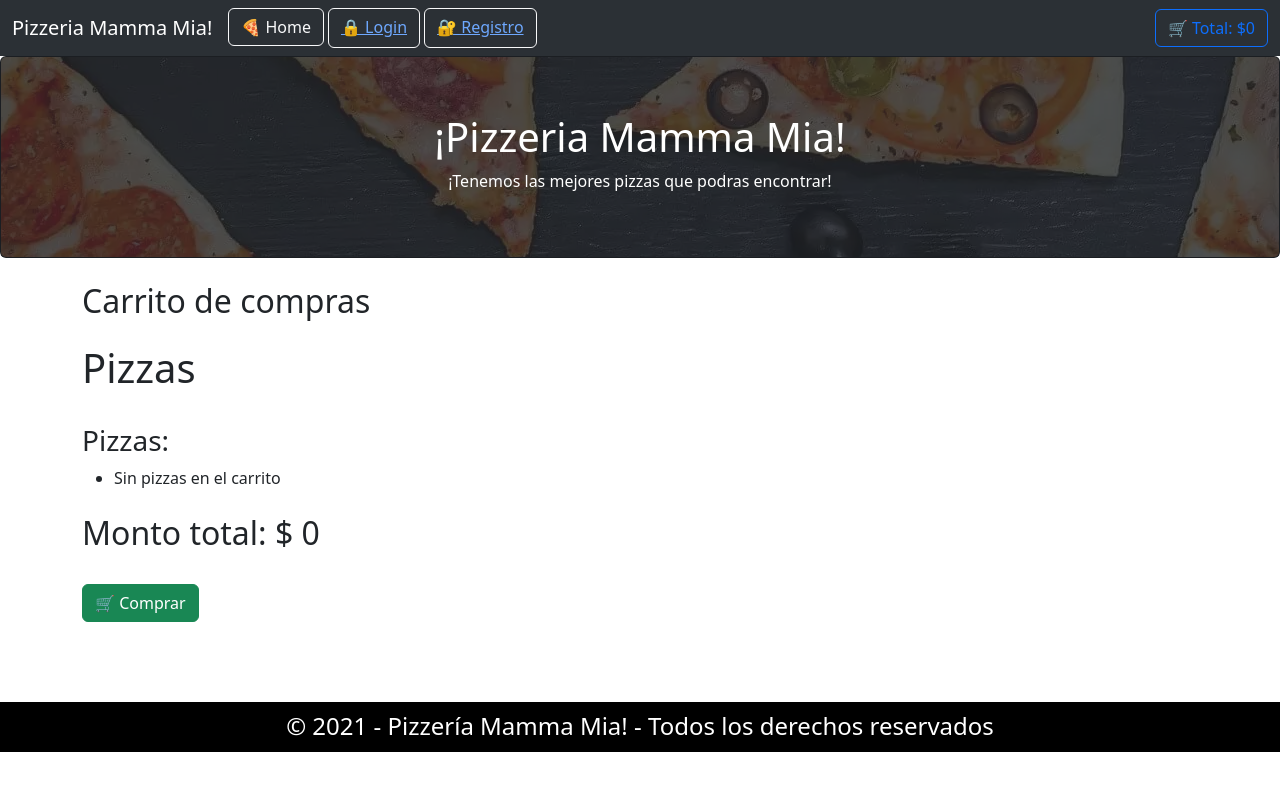
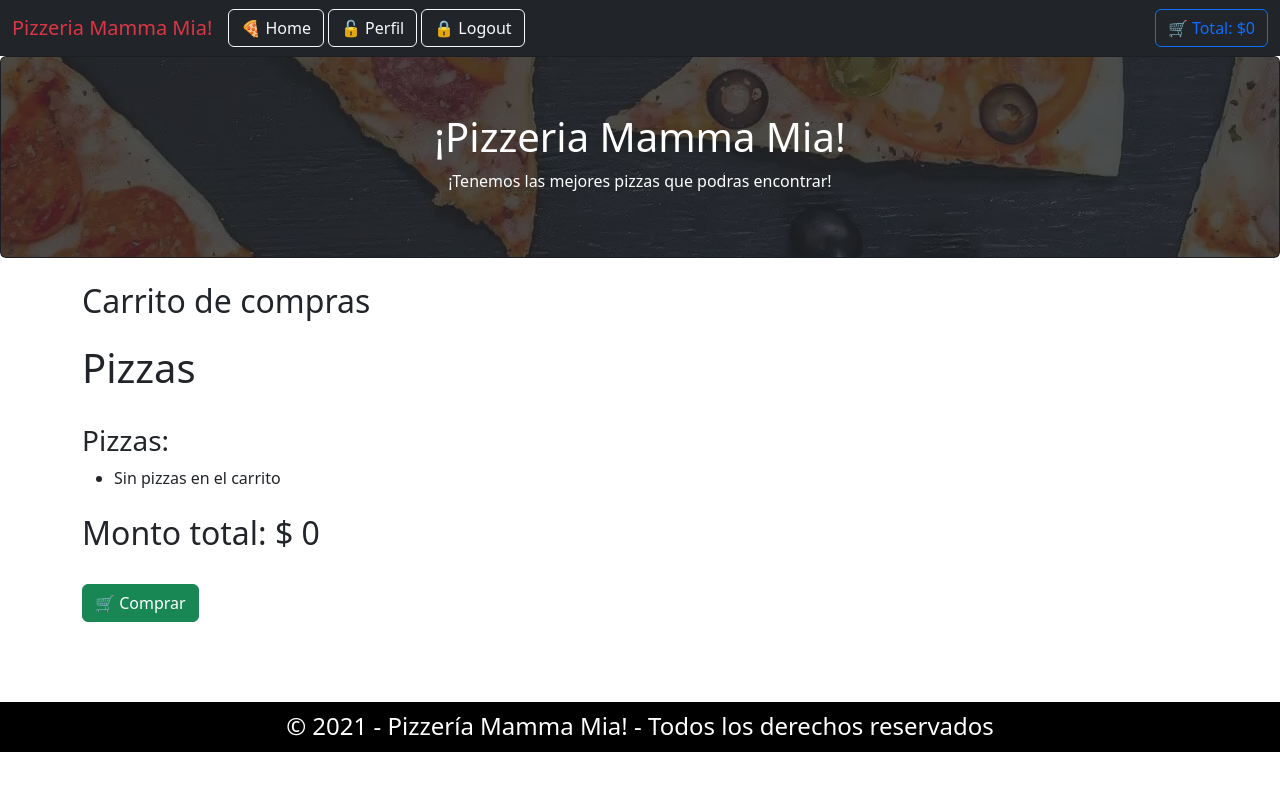
Before and after one commit to Jvegacerda/react-api, a React (Vite) app in the folder react/: page /cart in a window 1280 px wide. Shown: the top 790 px of the page. Built offline with nearby package versions, Linux system fonts and the light colour scheme.

Commit message:
agregados useparams para id de pizza dentro de cardpizza.jsx y pizza.jsx con validacion de token con Usercontect.jsx en navbar, y redireccion segun estado de token true o false en app, mismo token asignado a cart.jsx para si token es false desactivar botton comprar

```diff
--- a/react/components/CardPizza.jsx
+++ b/react/components/CardPizza.jsx
@@ -1,9 +1,11 @@
-import React from 'react'
+import React from 'react';
 import Button from 'react-bootstrap/Button';
 import Card from 'react-bootstrap/Card';
+import { Link } from 'react-router-dom';
 
-export default function CardPizza(props) {
-  const { name, img, ingredients, price, onAddToCart } = props;
+export default function CardPizza({ id, name, img, ingredients, price, onAddToCart }) {
+
+  console.log(id)
 
     return (
         <Card className='mt-4' style={{ width: '25rem' }}>
@@ -21,9 +23,12 @@ export default function CardPizza(props) {
                 </Card.Text>
                 <hr />
                 <h5 className='ms-5'>Precio: ${price}</h5>
+                <Link to={`/pizza/${id}`}>
                     <Button variant="outline-dark" className="ms-5">Ver Más 👀</Button>
+                </Link>
                 <Button variant="dark" className="ms-5" onClick={onAddToCart}>Añadir 🛒</Button>
             </Card.Body>
         </Card>
     );
+
 }
--- a/react/components/navbar.jsx
+++ b/react/components/navbar.jsx
@@ -5,29 +5,39 @@ import Form from 'react-bootstrap/Form';
 import Nav from 'react-bootstrap/Nav';
 import Navbar from 'react-bootstrap/Navbar';
 import { Link } from 'react-router-dom';
-import { useCart } from "../src/context/cartcontext";
+import { useCart } from '../src/context/cartcontext';
+import { useUser } from '../src/context/UserContext';
 // poner atencion a rutas que estan en subcarpetas para no perder horas en errores, no es "../context/cartcontext"
 
 function Producto() {
+  const { token, logout } = useUser(); // Extraer token y logout del contexto
   const { getTotalAmount } = useCart();
-  const token = false; // Simula el estado del token para cambiar entre login/profile register/logout
 
   return (
-    <Navbar bg="dark" data-bs-theme="dark" expand="lg" className="bg-body-tertiary">
+    <Navbar bg="dark" expand="lg" className="bg-dark">
       <Container fluid>
-        <Navbar.Brand href="#">Pizzeria Mamma Mia!</Navbar.Brand>
+        <Navbar.Brand  className="text-danger">Pizzeria Mamma Mia!</Navbar.Brand>
         <Navbar.Toggle aria-controls="navbarScroll" />
         <Navbar.Collapse id="navbarScroll">
-          <Nav className="me-auto my-2 my-lg-0" style={{ maxHeight: '40px' }} navbarScroll>
+          <Nav className="me-auto">
             <Link to="/">
               <Button variant="outline-light" className="me-1">🍕 Home</Button>
             </Link>
-            <Button variant="outline-light" className="me-1">
-              {token === false ? ( <Link to="/login"><p>🔒 Login</p></Link>) : (<Link to="/profile"><p>🔓 Perfil</p></Link>)}
-            </Button>
-            <Button variant="outline-light" className="me-1">
-              {token === false ? (<Link to="/register"><p>🔐 Registro</p></Link>) : (<Link to="/logout"><p>🔒 Logout</p></Link>)}
-            </Button>
+            {token ? (
+              <>
+                <Link to="/profile">
+                  <Button variant="outline-light" className="me-1">🔓 Perfil</Button>
+                </Link>
+                <Button variant="outline-light" className="me-1" onClick={logout}>🔒 Logout </Button>
+              </>) : (<>
+                <Link to="/login">
+                  <Button variant="outline-light" className="me-1">🔒 Login</Button>
+                </Link>
+                <Link to="/register">
+                  <Button variant="outline-light" className="me-1">🔐 Registro</Button>
+                </Link>
+              </>
+            )}
           </Nav>
           <Form className="d-flex">
             <Link to="/cart">
--- a/react/src/App.jsx
+++ b/react/src/App.jsx
@@ -7,35 +7,46 @@ import Home from './pages/home';
 import Register from './pages/Register';
 import Login from './pages/Login';
 import Pizza from './pages/pizza';
-import { BrowserRouter, Route, Routes } from 'react-router-dom';
+import { BrowserRouter, Route, Routes, Navigate } from 'react-router-dom';
 import { Profile } from './pages/profile';
 import Header from '../components/Header';
 import { NotFound } from './pages/NotFound';
 import { CartProvider } from './context/cartcontext';
+import { UserProvider, useUser } from './context/UserContext';
+
+// Componente para manejar las rutas protegidas
+function ProtectedRoutes() {
+  const { token } = useUser();
+
+  return (
+    <Routes>
+      <Route path='/' element={<Home />} />
+      <Route path='/register' element={token ? <Navigate to='/' /> : <Register />} />
+      <Route path='/login' element={token ? <Navigate to='/' /> : <Login />} />
+      <Route path='/cart' element={<Cart />} />
+      <Route path='/pizza/:id' element={<Pizza />} />
+      <Route path='/profile' element={token ? <Profile /> : <Navigate to='/login' />} />
+      <Route path='/logout' element={<Profile />} />
+      <Route path='/404' element={<NotFound />} />
+      <Route path='*' element={<NotFound />} />
+    </Routes>
+  );
+}
 
 function App() {
   return (
+    <UserProvider>
       <StrictMode>
         <BrowserRouter>
           <CartProvider>
             <Producto />
             <Header />
-          <Routes>
-            <Route path='/' element={<Home />} />
-            <Route path='/register' element={<Register />} />
-            <Route path='/login' element={<Login />} />
-            <Route path='/cart' element={<Cart />} />
-            <Route path='/pizza/p001' element={<Pizza />} />
-            <Route path='/profile' element={<Profile />} />
-{/* ** Por ahora mando logout a profile, cambiara probablemente  */}
-            <Route path='/logout' element={<Profile />} />
-            <Route path='/404' element={<NotFound />} />
-            <Route path='*' element={<NotFound />} />
-          </Routes>
+            <ProtectedRoutes />
             <Footer />
           </CartProvider>
         </BrowserRouter>
       </StrictMode>
+    </UserProvider>
   );
 }
 
--- /dev/null
+++ b/react/src/context/UserContext.jsx
@@ -0,0 +1,19 @@
+import { createContext, useState, useContext } from 'react';
+
+const UserContext = createContext();
+
+export const UserProvider = ({ children }) => {
+    const [token, setToken] = useState(true);
+
+    const logout = () => {
+        setToken(false);
+    };
+
+    return (
+        <UserContext.Provider value={{ token, logout }}>
+            {children}
+        </UserContext.Provider>
+    );
+};
+
+export const useUser = () => useContext(UserContext);
--- a/react/src/pages/Cart.jsx
+++ b/react/src/pages/Cart.jsx
@@ -3,9 +3,11 @@ import Row from 'react-bootstrap/Row';
 import Col from 'react-bootstrap/Col';
 import Button from 'react-bootstrap/Button';
 import { useCart } from '../context/cartcontext';
+import { useUser } from '../context/UserContext'
 
 function Cart() {
   const { cartItems, increasePizza, decreasePizza, getTotalAmount } = useCart();
+  const { token } = useUser();
 
   // Calcular el monto total
   const totalAmount = getTotalAmount();
@@ -44,7 +46,8 @@ function Cart() {
         </ul>
         <h2 className="mt-4">Monto total: $ {totalAmount.toLocaleString()}</h2>
 
-      <Button className="mt-4" variant="success">🛒 Comprar</Button>
+        {/* //se desahiblita si token es false */}
+        <Button className="mt-4" variant="success" disabled={!token}>🛒 Comprar</Button>
       </div>
     );
   }
--- a/react/src/pages/home.jsx
+++ b/react/src/pages/home.jsx
@@ -41,6 +41,7 @@ export default function Home(props) {
                     {pizzas.map(item => (
                         <Col key={item.id} md={4} className="mb-4">
                             <CardPizza className='card'
+                                id={item.id}
                                 name={item.name}
                                 price={item.price}
                                 ingredients={item.ingredients}
--- a/react/src/pages/pizza.jsx
+++ b/react/src/pages/pizza.jsx
@@ -1,47 +1,52 @@
+import { useParams } from 'react-router-dom';
+import { useEffect, useState } from 'react';
 import Button from 'react-bootstrap/Button';
 import Card from 'react-bootstrap/Card';
-import { useEffect, useState } from "react"
+import { useCart } from '../context/cartcontext';
 
+export default function Pizza() {
+  const { id } = useParams();
+  const [pizza, setPizza] = useState(null);
+  const { addPizza } = useCart();
 
+  useEffect(() => {
+    fetchPizza(id);
+  }, [id]);
 
-export default function Pizza(props) {
+  const fetchPizza = async (id) => {
+    try {
+      const response = await fetch(`http://localhost:5000/api/pizzas/${id}`);
+      if (!response.ok) {
+        throw new Error('Error al obtener la pizza');
+      }
+      const data = await response.json();
+      setPizza(data);
+    } catch (error) {
+      console.error('Error al obtener la pizza:', error);
+    }
+  };
 
+  const handleAddToCart = () => {
+    addPizza(pizza);
+  };
 
-    const [pizzas , setPizzas] = useState({})
-        useEffect(() => {
-        fetchPizzas()
-        }, [])
-
-        const fetchPizzas = async () => {
-        try {
-            // Cambiar url de await fetch para error
-            const response = await fetch('http://localhost:5000/api/pizzas/p001')
-            if(!response.ok) {
-                throw new Error('La api no funciona')
-            }
-            const data = await response.json()
-            console.log(data)
-            setPizzas(data)
-            } catch (error) {
-            console.error('Error del fetch' , error)
-            }
-        }
+  if (!pizza) return <p>Cargando...</p>;
 
   return (
     <Card style={{ width: '18rem', margin: '1rem' }}>
-        <Card.Img variant="top" src={pizzas.img} />
+      <Card.Img variant="top" src={pizza.img} />
       <Card.Body>
-          <Card.Title>{pizzas.name}</Card.Title>
-          <Card.Text>Precio: $ {pizzas.price}</Card.Text>
+        <Card.Title>{pizza.name}</Card.Title>
+        <Card.Text>Precio: ${pizza.price}</Card.Text>
         <Card.Text>
           <ul>
-            {pizzas.ingredients?.map((ingredient, index) => (
+            {pizza.ingredients.map((ingredient, index) => (
               <li key={index}>🍕 {ingredient}</li>
             ))}
           </ul>
         </Card.Text>
-          <Card.Text>{pizzas.desc}</Card.Text>
-          <Button variant="primary">🛒 Añadir al carrito</Button>
+        <Card.Text>{pizza.desc}</Card.Text>
+        <Button variant="primary" onClick={handleAddToCart}>🛒 Añadir al carrito</Button>
       </Card.Body>
     </Card>
   );
--- a/react/src/pages/profile.jsx
+++ b/react/src/pages/profile.jsx
@@ -1,7 +1,10 @@
-import React from 'react'
+import React from 'react';
 import { Button, Container, Card } from 'react-bootstrap';
+import { useUser } from '../context/UserContext';
 
 export const Profile = () => {
+  const { logout } = useUser();
+
   return (
     <Container className="my-4">
       <Card>
@@ -11,11 +14,11 @@ export const Profile = () => {
             <strong>Correo electrónico:</strong>
             <p>Correodemuestra@tucorreo.cl</p>
           </Card.Text>
-                    <Button variant="primary">
+          <Button variant="primary" onClick={logout}>
             Cerrar sesión
           </Button>
         </Card.Body>
       </Card>
     </Container>
-  )
-}
+  );
+};
```
Lines whose indentation alone changed are shown as unchanged.
